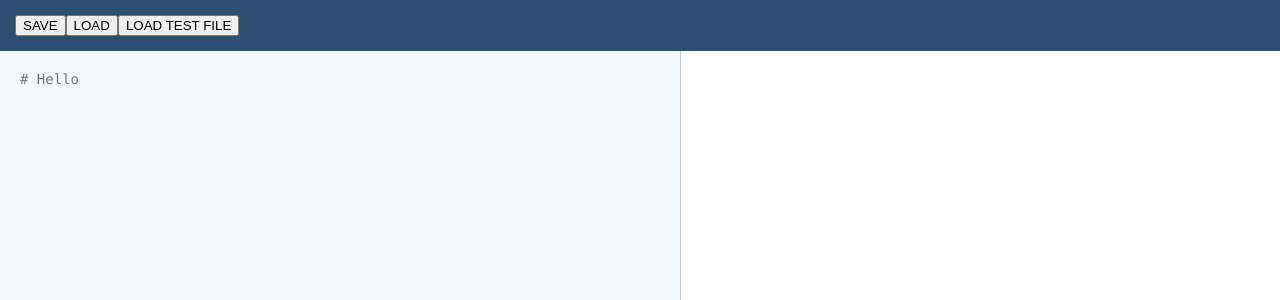
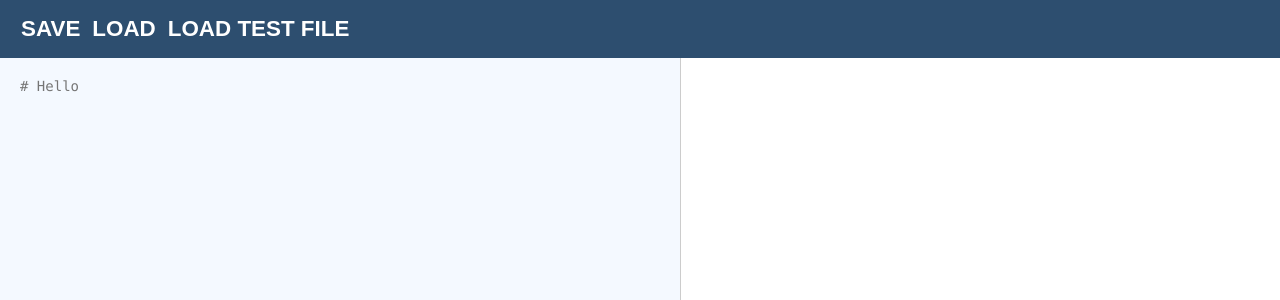
Before and after one commit to miyasue/MarkdownEditrByVueCli, a Vue app: page / in a window 1280 px wide. Shown: the top 300 px of the page. Built offline with nearby package versions, Linux system fonts and the light colour scheme.

Commit message:
update: style

```diff
--- a/src/App.vue
+++ b/src/App.vue
@@ -1,9 +1,9 @@
 <template>
   <div id="app">
     <div id="menu" class="hogeMenu" style="display: flex; background-color: #2d4e6f; padding: 15px;">
-      <button v-on:click="save()">SAVE</button>
-      <button v-on:click="load()">LOAD</button>
-      <button v-on:click="loadFile('test.md')">LOAD TEST FILE</button>
+      <button class="menuButton" v-on:click="save()">SAVE</button>
+      <button class="menuButton" v-on:click="load()">LOAD</button>
+      <button class="menuButton" v-on:click="loadFile('test.md')">LOAD TEST FILE</button>
     </div>
     <div class="wrap-editArea">
       <textarea class="edit-mdArea" placeholder="# Hello" :value="rawText" @input="update" :rows="rows"></textarea>
@@ -101,25 +101,20 @@
   box-sizing: border-box;
 }
 
-/*textarea, #app div {
-  display: inline-block;
-  width: 49%;
-  height: 100%;
-  vertical-align: top;
-  box-sizing: border-box;
-  padding: 0 20px;
-}*/
 
-/*textarea {
-  border: none;
-  border-right: 1px solid #ccc;
-  resize: none;
-  outline: none;
-  background-color: #f4f9ff;
-  font-size: 14px;
-  font-family: 'Monaco', courier, monospace;
-  padding: 20px;
-}*/
+button.menuButton {
+    font-size: 1.4em;
+    font-weight: bold;
+    padding: 4;
+    background-color: #2d4e6f;
+    color: #fff;
+    border-style: none;
+}
+
+button.menuButton:hover {
+    background-color: #fff;
+    color: #2d4e6f;
+}
 
 code {
   color: #f66;
```
